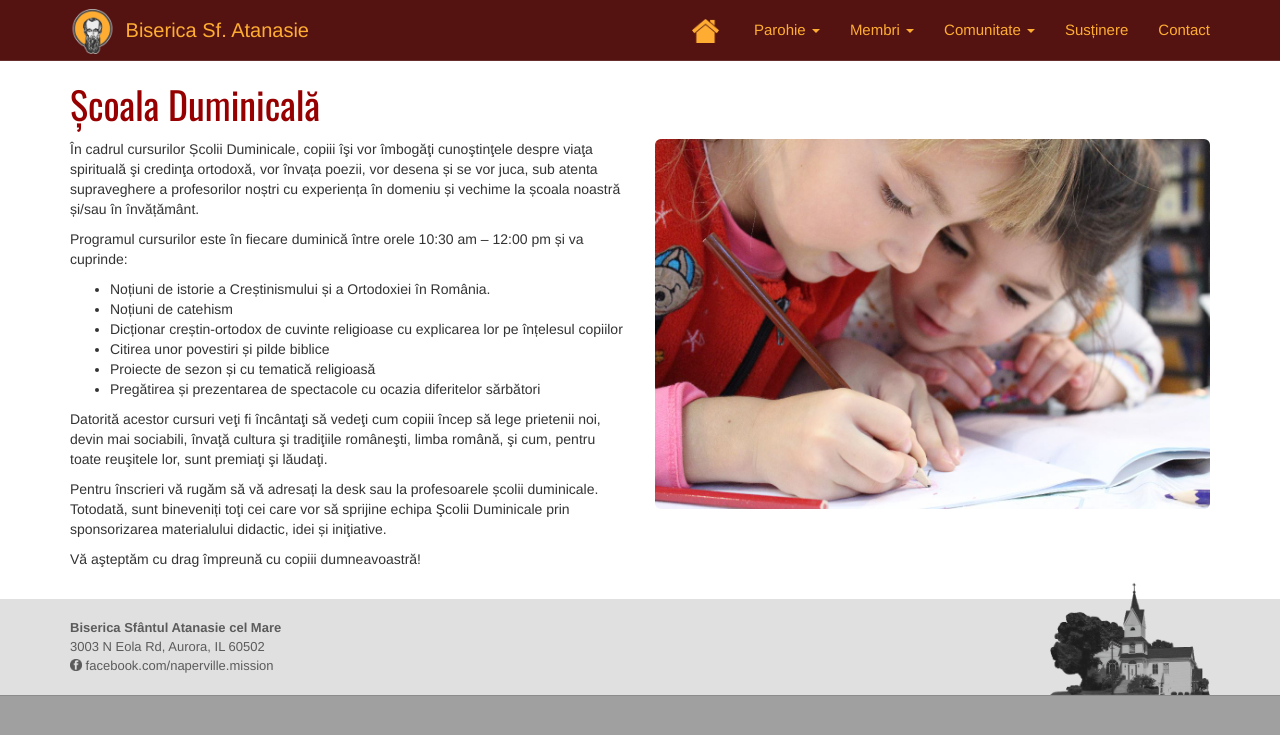
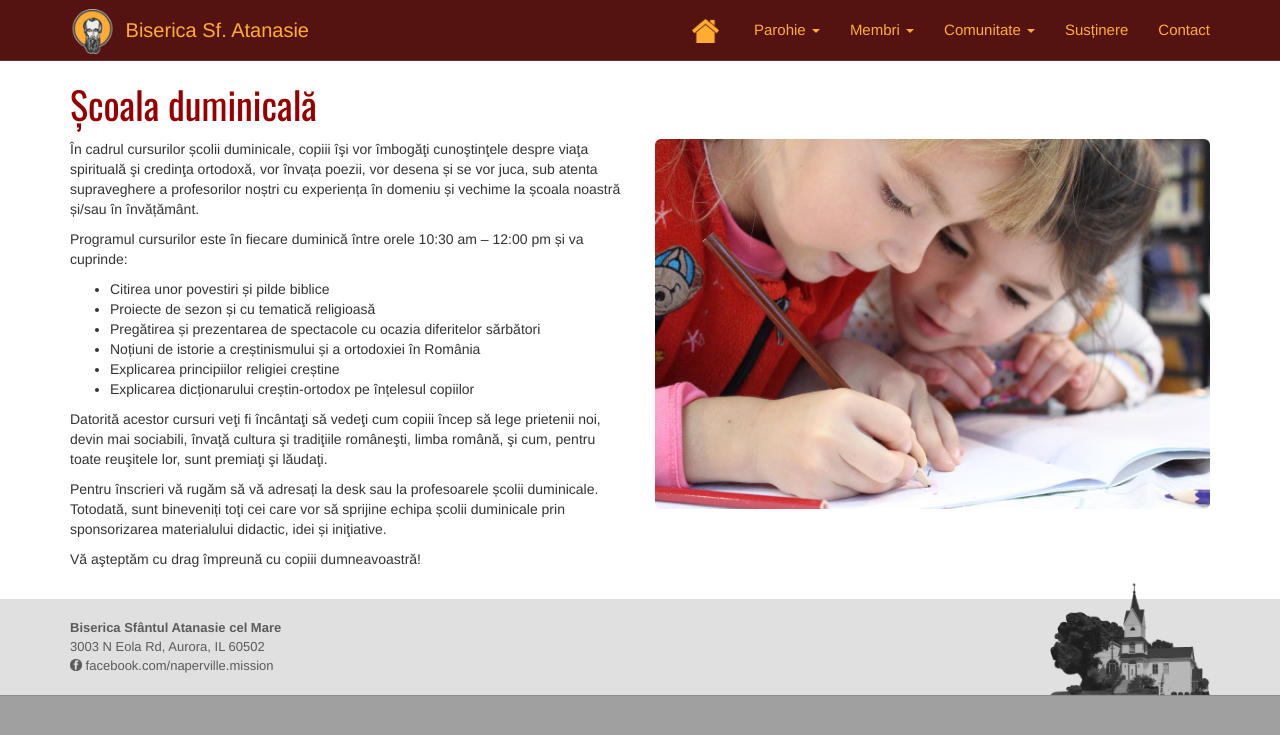
Before and after one commit to iulian787/sfat, a Jekyll site: the page built from ro/scoala-duminicala.html, in a window 1280 px wide. Shown: the top 735 px of the page. Built offline with Jekyll 4.4.1, drawn with Linux system fonts in a browser that asks for light colours.

Commit message:
Correct capitalization and improve some phrasing

```diff
--- a/_includes/other/main-menu-ro.html
+++ b/_includes/other/main-menu-ro.html
@@ -50,9 +50,9 @@
                                 <!--<li><a href="#">Organizația de Tineret</a></li>-->
                                 <li><a href="{{ site.baseurl }}/ro/evenimente-private.html">Evenimente private</a></li>
                                 <li><a href="{{ site.baseurl }}/ro/curs-de-pictura-icoane.html">Curs de pictură icoane</a></li>
-                                <li><a href="{{ site.baseurl }}/ro/curs-de-dans.html">Curs de Dans</a></li>
+                                <li><a href="{{ site.baseurl }}/ro/curs-de-dans.html">Curs de dans</a></li>
                                 <li><a href="{{ site.baseurl }}/ro/seara-romaneasca.html">Seara Culturală Românească</a></li>
-                                <li><a href="{{ site.baseurl }}/ro/scoala-duminicala.html">Școala Duminicală</a></li>
+                                <li><a href="{{ site.baseurl }}/ro/scoala-duminicala.html">Școala duminicală</a></li>
                             </ul>
                         </li>
                         <!--<li class="dropdown">
--- a/ro/scoala-duminicala.html
+++ b/ro/scoala-duminicala.html
@@ -1,26 +1,26 @@
 ---
 lang: ro
 layout: default
-title: Școala Duminicală
+title: Școala duminicală
 ---
 
 <div class="container">
-    <h1>Școala Duminicală</h1>
+    <h1>Școala duminicală</h1>
 
     <div class="row">
         <div class="col-md-6">
-            <p>În cadrul cursurilor Școlii Duminicale, copiii îşi vor îmbogăţi cunoştinţele despre viaţa spirituală şi credinţa ortodoxă, vor învața poezii, vor desena și se vor juca, sub atenta supraveghere a profesorilor noștri cu experiența în domeniu și vechime la școala noastră și/sau în învățământ.</p>
+            <p>În cadrul cursurilor școlii duminicale, copiii îşi vor îmbogăţi cunoştinţele despre viaţa spirituală şi credinţa ortodoxă, vor învața poezii, vor desena și se vor juca, sub atenta supraveghere a profesorilor noștri cu experiența în domeniu și vechime la școala noastră și/sau în învățământ.</p>
             <p>Programul cursurilor este în fiecare duminică între orele 10:30 am – 12:00 pm și va cuprinde:</p>
             <ul>
-                <li>Noțiuni de istorie a Creștinismului și a Ortodoxiei în România.</li>
-                <li>Noțiuni de catehism</li>
-                <li>Dicționar creștin-ortodox de cuvinte religioase cu explicarea lor pe înțelesul copiilor</li>
                 <li>Citirea unor povestiri și pilde biblice</li>
                 <li>Proiecte de sezon și cu tematică religioasă</li>
                 <li>Pregătirea și prezentarea de spectacole cu ocazia diferitelor sărbători</li>
+                <li>Noțiuni de istorie a creștinismului și a ortodoxiei în România</li>
+                <li>Explicarea principiilor religiei creștine</li>
+                <li>Explicarea dicționarului creștin-ortodox pe înțelesul copiilor</li>
             </ul>
             <p>Datorită acestor cursuri veţi fi încântaţi să vedeţi cum copiii încep să lege prietenii noi, devin mai sociabili, învaţă cultura şi tradiţiile româneşti, limba română, şi cum, pentru toate reuşitele lor, sunt premiaţi şi lăudaţi.</p>
-            <p>Pentru înscrieri vă rugăm să vă adresați la desk sau la profesoarele școlii duminicale. Totodată, sunt bineveniți toţi cei care vor să sprijine echipa Şcolii Duminicale prin sponsorizarea materialului didactic, idei și iniţiative.</p>
+            <p>Pentru înscrieri vă rugăm să vă adresați la desk sau la profesoarele școlii duminicale. Totodată, sunt bineveniți toţi cei care vor să sprijine echipa școlii duminicale prin sponsorizarea materialului didactic, idei și iniţiative.</p>
             <p>Vă aşteptăm cu drag împreună cu copiii dumneavoastră!</p>
         </div>
         <div class="col-md-6">
```
